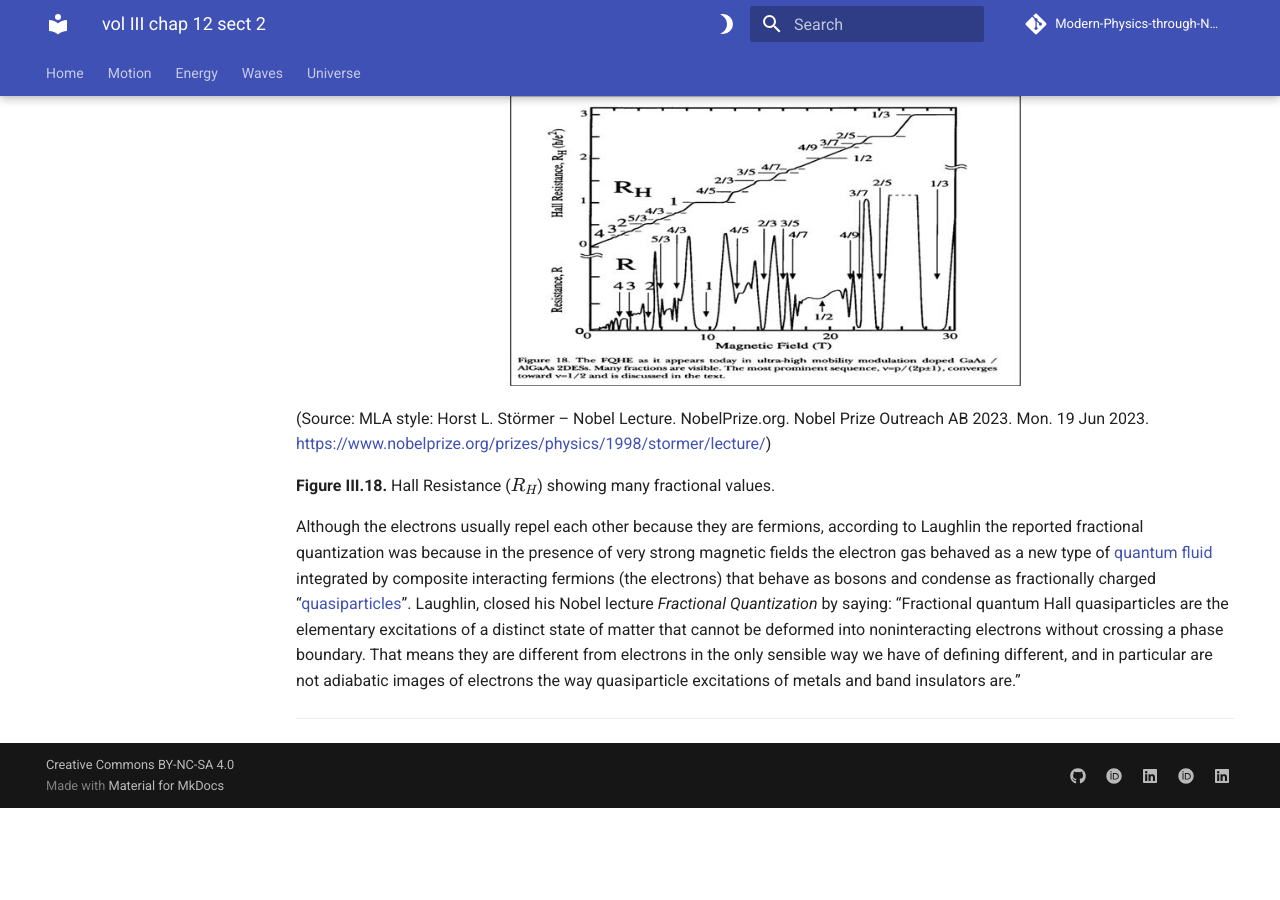
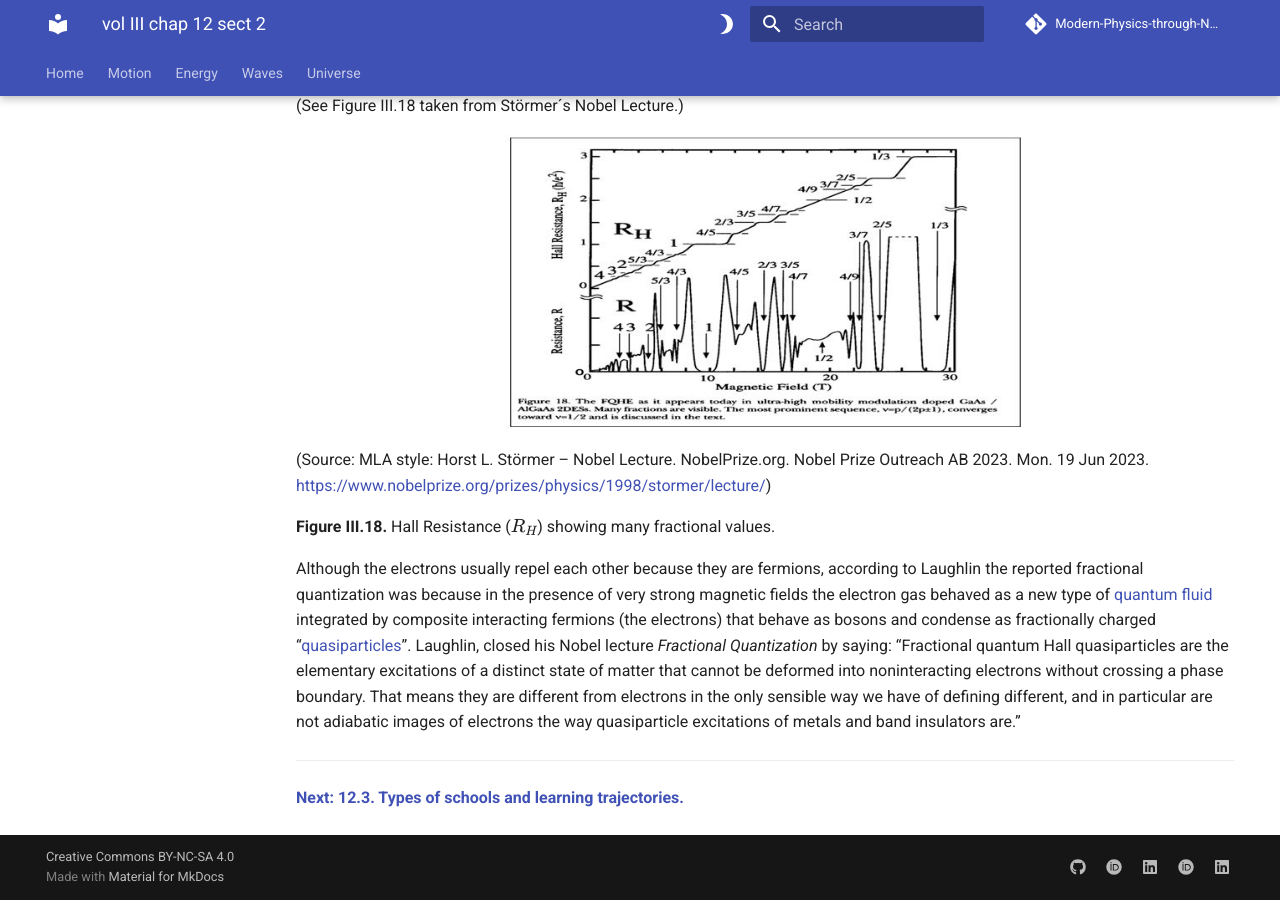
Before and after one commit to modphysnobel/modphysnobel.github.io, an MkDocs documentation site: the page built from docs/vol-III/vol-III-chap-12-sect-2.md, in a window 1280 px wide and 900 px high, scrolled down 4271 px. Built offline with MkDocs 1.6.1 and Material for MkDocs 9.7.7, drawn with Linux system fonts in a browser that asks for light colours; some web fonts are replaced; comment, search, counter and statistics services are not loaded; before the commit the page ends 5079 px from its top, so only the background shows below that; some of the changed text lies outside the part shown.

Commit message:
Update vol-III-chap-12-sect-2.md

```diff
--- a/docs/vol-III/vol-III-chap-12-sect-2.md
+++ b/docs/vol-III/vol-III-chap-12-sect-2.md
@@ -1,4 +1,6 @@
-[**Volume III: Waves**](./volume-III.md)
+[**Volume III: Waves**](https://modphysnobel.github.io/vol-III/volume-III/)
+
+[**Previous: 12.1. Boson condensation.**](https://modphysnobel.github.io/vol-III/vol-III-chap-12-sect-1 /)
 
 ***
 
@@ -106,3 +108,4 @@
 Although the electrons usually repel each other because they are fermions, according to Laughlin the reported fractional quantization was because in the presence of very strong magnetic fields the electron gas behaved as a new type of [quantum fluid](https://en.wikipedia.org/wiki/Quantum_fluid) integrated by composite interacting fermions (the electrons) that behave as bosons and condense as fractionally charged “[quasiparticles](https://en.wikipedia.org/wiki/Quasiparticle)”. Laughlin, closed his Nobel lecture *Fractional Quantization* by saying: “Fractional quantum Hall quasiparticles are the elementary excitations of a distinct state of matter that cannot be deformed into noninteracting electrons without crossing a phase boundary. That means they are different from electrons in the only sensible way we have of defining different, and in particular are not adiabatic images of electrons the way quasiparticle excitations of metals and band insulators are.”
 
 ***
+[**Next: 12.3. Types of schools and learning trajectories.**](https://modphysnobel.github.io/vol-III/vol-III-chap-12-sect-3/)
```
